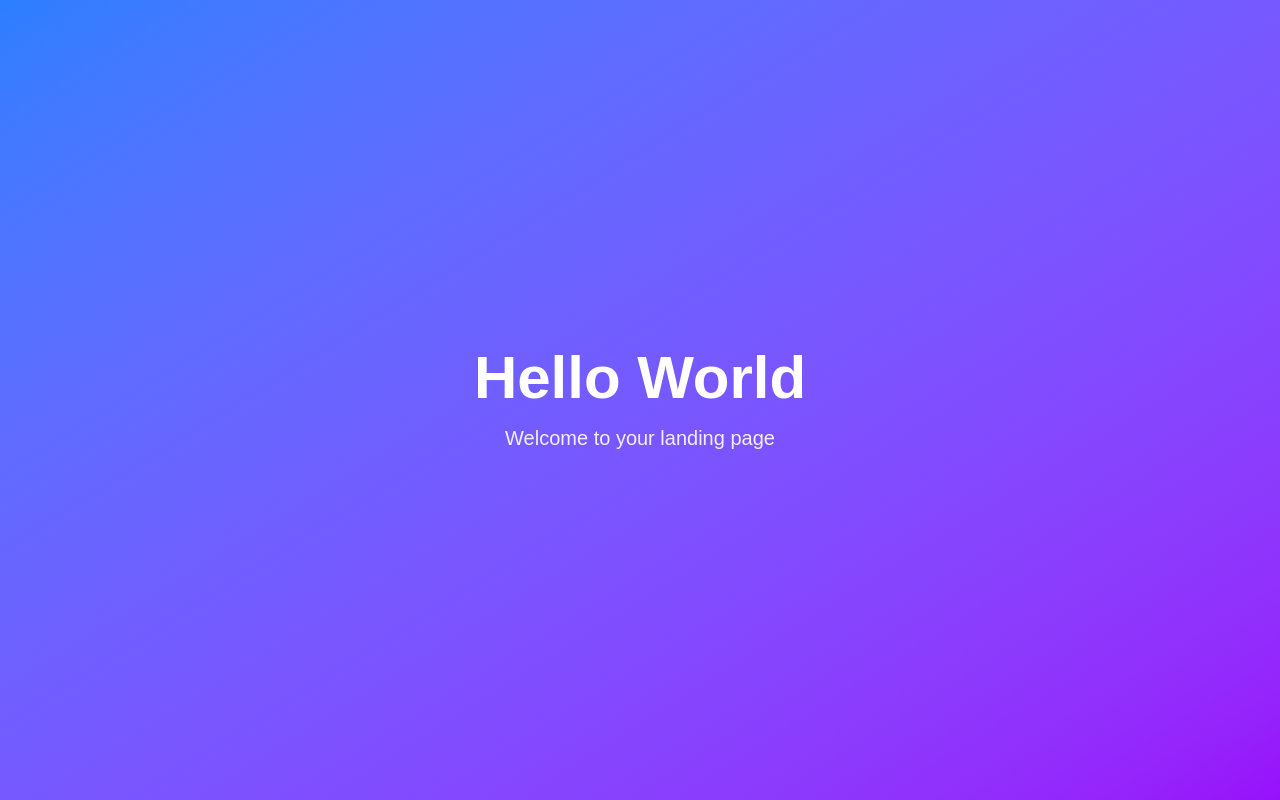
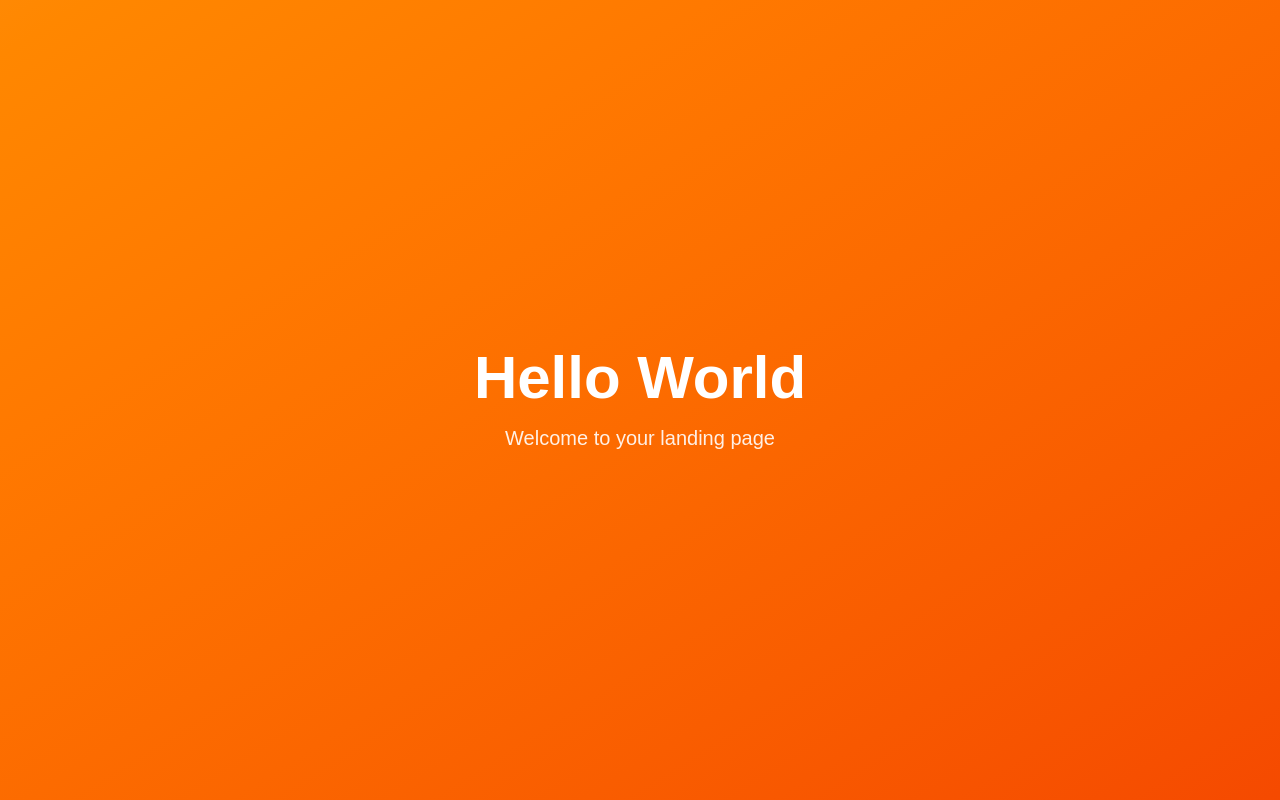
Before and after one commit to ns-test-org/hello-world-landing-site, a Next.js app in the folder packages/hello-world-landing-site/: page / in a window 1280 px wide. Built offline with nearby package versions, Linux system fonts and the light colour scheme.

Commit message:
AI chat session: Updated code and files

```diff
--- a/packages/hello-world-landing-site/src/app/page.tsx
+++ b/packages/hello-world-landing-site/src/app/page.tsx
@@ -1,6 +1,6 @@
 export default function Landing() {
   return (
-    <div className="flex items-center justify-center min-h-screen bg-gradient-to-br from-blue-500 to-purple-600">
+    <div className="flex items-center justify-center min-h-screen bg-gradient-to-br from-orange-400 to-orange-600">
       <div className="text-center">
         <h1 className="text-6xl font-bold text-white mb-4">
           Hello World
```
